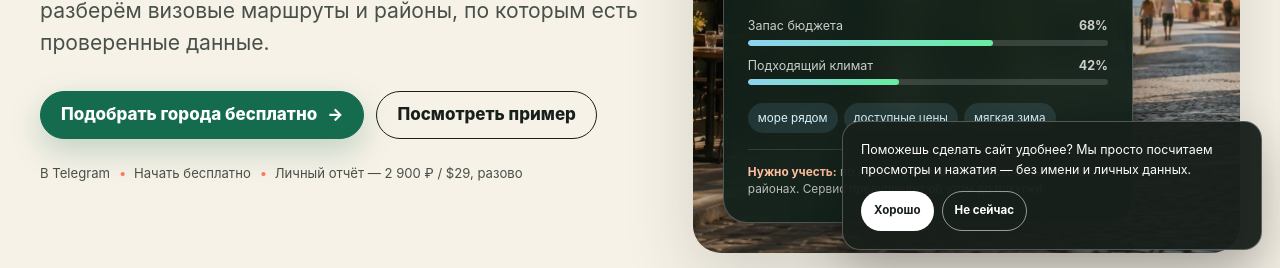
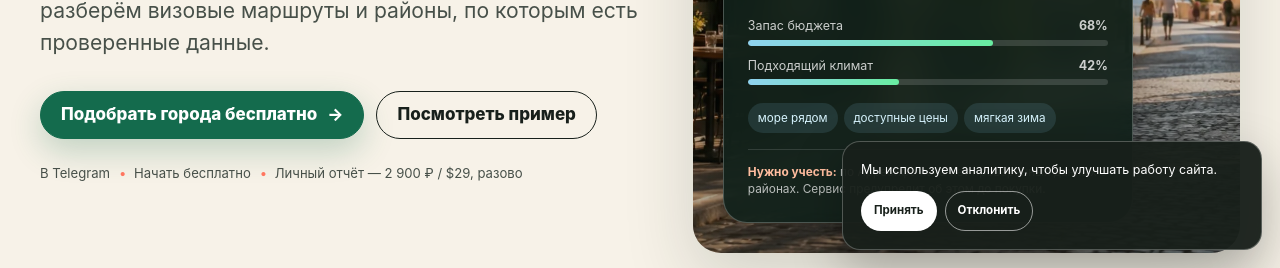
Before and after one commit to Darydis/wheretomovebot-site, a plain HTML site: page index.html in a window 1280 px wide. Shown: the part 532-800 px from the top of the page. Drawn offline with Linux system fonts and the light colour scheme.

Commit message:
Use standard analytics consent copy

```diff
--- a/index.html
+++ b/index.html
@@ -428,8 +428,8 @@
   <a class="mobile-cta" data-cta="sticky" href="https://t.me/wheretomove_bot?start=ad_landing_sticky">Подобрать бесплатно <span aria-hidden="true">→</span></a>
 
   <aside class="consent" hidden aria-label="Настройки аналитики">
-    <p>Поможешь сделать сайт удобнее? Мы просто посчитаем просмотры и нажатия — без имени и личных данных.</p>
-    <div><button type="button" data-consent="accept">Хорошо</button><button type="button" data-consent="decline">Не сейчас</button></div>
+    <p>Мы используем аналитику, чтобы улучшать работу сайта.</p>
+    <div><button type="button" data-consent="accept">Принять</button><button type="button" data-consent="decline">Отклонить</button></div>
   </aside>
 </body>
 </html>
```
